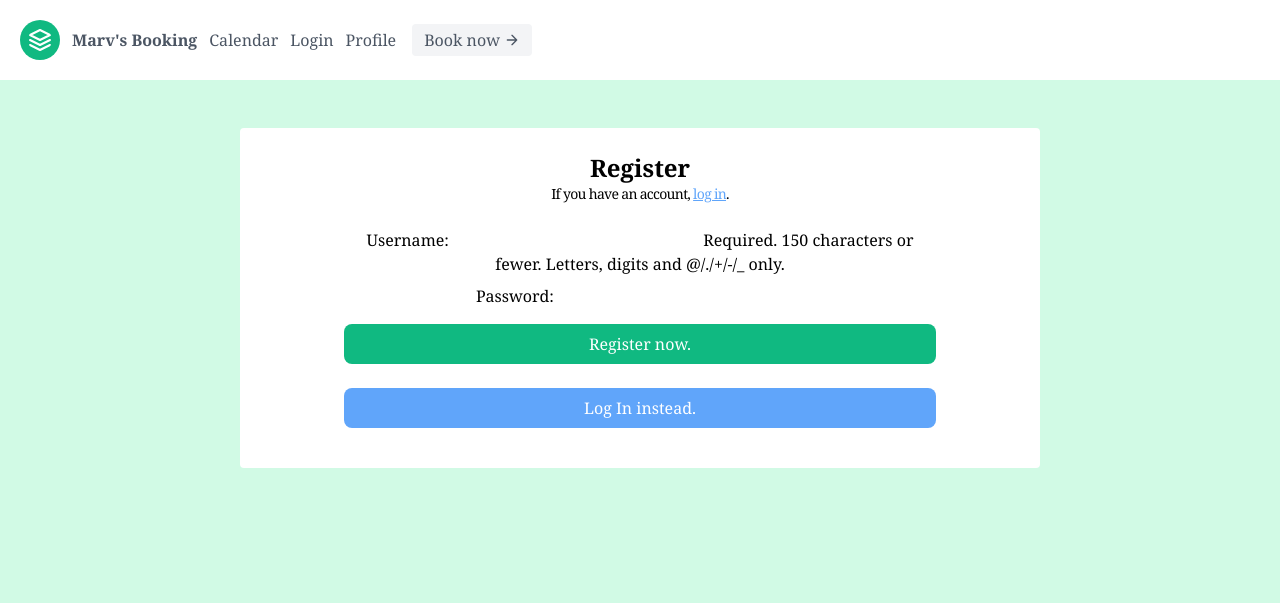
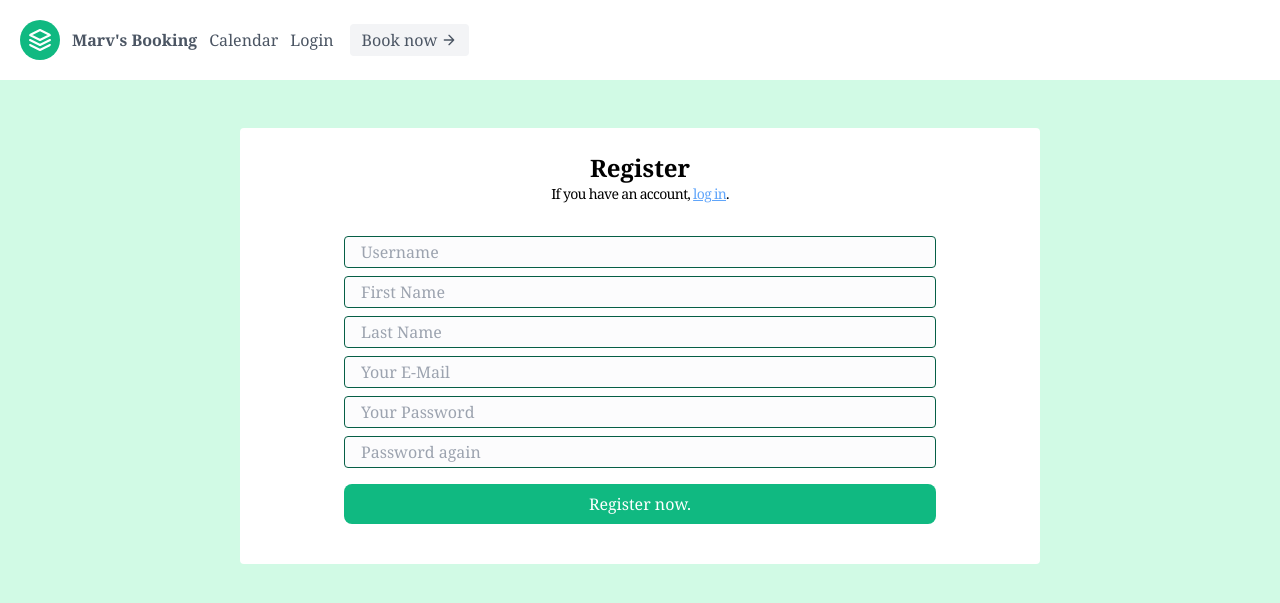
Before and after one commit to marvinschulze/try_this, a Django app: page /register/ in a window 1280 px wide. Shown: the top 603 px of the page. Run offline with Django 3.2, Linux system fonts and the light colour scheme; data comes from the database, SQL or seed files in the repository; some libraries are stand-ins or nearby versions.

Commit message:
completed user login & registration

```diff
--- a/booking/forms.py
+++ b/booking/forms.py
@@ -1,7 +1,12 @@
 from django import forms
 
 from .models import Booking
+
+# Built in Django Authentication
 from django.contrib.auth.models import User
+# from django.contrib.auth.forms import UserCreationForm
+from django.core.exceptions import ValidationError
+
 
 
 class BookingForm(forms.ModelForm):
@@ -11,8 +16,43 @@ class BookingForm(forms.ModelForm):
 
         fields = "__all__"
 
-class RegisterForm(forms.ModelForm):
 
-    class Meta:
-        model = User
-        fields = "username", "password"
+class CustomUserCreationForm(forms.Form):
+    username = forms.CharField()
+    first_name = forms.CharField()
+    last_name = forms.CharField()
+    email = forms.EmailField()
+    password1 = forms.CharField()
+    password2 = forms.CharField()
+
+    def clean_username(self):
+        username = self.cleaned_data['username'].lower()
+        r = User.objects.filter(username=username)
+        if r.count():
+            raise ValidationError("Username already exists.")
+        return username
+
+    def clean_email(self):
+        email = self.cleaned_data['email'].lower()
+        r = User.objects.filter(email=email)
+        if r.count():
+            raise ValidationError("There is an account registered with this E-Mail.")
+        return email
+
+    def clean_password2(self):
+        p1 = self.cleaned_data['password1'].lower()
+        p2 = self.cleaned_data['password2'].lower()
+        if p1 and p2 and p1 != p2:
+            raise ValidationError("Passwords don't match.")
+        return p2
+
+    def save(self, commit=True):
+        user = User.objects.create_user(
+            self.cleaned_data['username'],
+            self.cleaned_data['email'],
+            self.cleaned_data['password1']
+        )
+        user.first_name = self.cleaned_data['first_name']
+        user.last_name = self.cleaned_data['last_name']
+        user.save()
+        return user
--- a/booking/templates/booking/base.html
+++ b/booking/templates/booking/base.html
@@ -20,11 +20,14 @@
                 <span class="ml-3 text-xl "><a href="{% url 'booking:home' %}" class="font-bold">Marv's Booking</a></span>
               </a>
               <span class="md:ml-3 text-md"><a href="{% url 'booking:calendar' %}">Calendar</a></span>
-              <span class="md:ml-3 text-md"><a href="{% url 'booking:login' %}">Login</a></span>
-              <span class="md:ml-3 text-md"><a href="{% url 'booking:profile' %}">Profile</a></span>
+              {% if user.is_authenticated %}
+			  	<span class="md:ml-3 text-md"><a href="{% url 'booking:profile' %}">Profile</a></span>
+              {% else %}
+              	<span class="md:ml-3 text-md"><a href="{% url 'booking:login' %}">Login</a></span>
+              {% endif %}
               <a href="{% url 'booking:booking-index' %}"></a><button class="inline-flex items-center bg-gray-100 border-0 py-1 px-3 focus:outline-none hover:bg-gray-200 rounded text-base mt-4 md:mt-0 md:ml-4">Book now
                 <svg fill="none" stroke="currentColor" stroke-linecap="round" stroke-linejoin="round" stroke-width="2" class="w-4 h-4 ml-1" viewBox="0 0 24 24">
-                  <path d="M5 12h14M12 5l7 7-7 7"></path>
+            		<path d="M5 12h14M12 5l7 7-7 7"></path>
                 </svg>
               </button>
             </div>
--- a/booking/templates/booking/register.html
+++ b/booking/templates/booking/register.html
@@ -4,21 +4,23 @@
 <div class="py-4 sm:py-6 sm:px-10 md:px-16 sm:mx-12 md:mx-20 lg:mx-32 xl:mx-52 mt-4 sm:mt-8 md:mt-12 text-center bg-white mt-2 rounded">
     <h1 class="text-lg md:text-2xl font-semibold">Register</h1>
     <p class="text-sm tracking-tighter text-center">If you have an account, <a href="{% url 'booking:login'  %}" class="text-blue-400 underline">log in</a>.</p>
-    <form method="post" action="{% url 'booking:profile' %}" class="mx-3 md:mx-6 mt-2 md:p-4 grid grid-cols-1 gap-y-2 ">
+    <form method="post"  class="mx-3 md:mx-6 mt-2 md:p-4 grid grid-cols-1 gap-y-2 ">
         {% csrf_token %}
         {% load widget_tweaks %}
-        {{form.as_p}}
-        <!-- {% render_field form.username  placeholder="Username" class="w-full px-4 h-8 bg-gray-50 bg-opacity-50 rounded border border-green-800 border-2 focus:ring-2 focus:bg-transparent focus:ring-green-200 focus:green-500 text-base outline-none"  %} -->
-        <!-- {% render_field form.password  placeholder="a strong password" class="w-full px-4 h-8 bg-gray-50 bg-opacity-50 rounded border border-green-800 border-2 focus:ring-2 focus:bg-transparent focus:ring-green-200 focus:green-500 text-base outline-none"  %} -->
-        <!-- <input type="text" placeholder="First Name" class="w-full px-4 h-8 bg-gray-50 bg-opacity-50 rounded border border-green-800 border-2 focus:ring-2 focus:bg-transparent focus:ring-green-200 focus:green-500 text-base outline-none"> -->
-        <!-- <input type="text" placeholder="Last Name" class="w-full px-4 h-8 bg-gray-50 bg-opacity-50 rounded border border-green-800 border-2 focus:ring-2 focus:bg-transparent focus:ring-green-200 focus:green-500 text-base outline-none"> -->
-        <!-- <input type="text" placeholder="Password" class="w-full px-4 h-8 bg-gray-50 bg-opacity-50 rounded border border-green-800 border-2 focus:ring-2 focus:bg-transparent focus:ring-green-200 focus:green-500 text-base outline-none"> -->
-        <!-- <input type="text" placeholder="Nick Name" class="w-full px-4 h-8 bg-gray-50 bg-opacity-50 rounded border border-green-800 border-2 focus:ring-2 focus:bg-transparent focus:ring-green-200 focus:green-500 text-base outline-none"> -->
-        <!-- <input type="text" placeholder="E-Mail" class="w-full px-4 h-8 bg-gray-50 bg-opacity-50 rounded border border-green-800 border-2 focus:ring-2 focus:bg-transparent focus:ring-green-200 focus:green-500 text-base outline-none"> -->
+        <div class="flex w-full justify-center space-x-4">
+            {% for field in form %}
+                {% for error in field.errors %}
+                 <span class="text-red-900">{{error}}</span>
+                {% endfor %}
+            {% endfor %}
+        </div>
+        {% render_field form.username placeholder="Username" class="w-full px-4 h-8 bg-gray-50 bg-opacity-50 rounded border border-green-800 border-2 focus:ring-2 focus:bg-transparent focus:ring-green-200 focus:green-500 text-base outline-none"  %}
+        {% render_field form.first_name placeholder="First Name" class="w-full px-4 h-8 bg-gray-50 bg-opacity-50 rounded border border-green-800 border-2 focus:ring-2 focus:bg-transparent focus:ring-green-200 focus:green-500 text-base outline-none" %}
+        {% render_field form.last_name placeholder="Last Name" class="w-full px-4 h-8 bg-gray-50 bg-opacity-50 rounded border border-green-800 border-2 focus:ring-2 focus:bg-transparent focus:ring-green-200 focus:green-500 text-base outline-none" %}
+        {% render_field form.email placeholder="Your E-Mail" class="w-full px-4 h-8 bg-gray-50 bg-opacity-50 rounded border border-green-800 border-2 focus:ring-2 focus:bg-transparent focus:ring-green-200 focus:green-500 text-base outline-none" %}
+        {% render_field form.password1 type="password" placeholder="Your Password" class="w-full px-4 h-8 bg-gray-50 bg-opacity-50 rounded border border-green-800 border-2 focus:ring-2 focus:bg-transparent focus:ring-green-200 focus:green-500 text-base outline-none" %}
+        {% render_field form.password2 type="password" placeholder="Password again" class="w-full px-4 h-8 bg-gray-50 bg-opacity-50 rounded border border-green-800 border-2 focus:ring-2 focus:bg-transparent focus:ring-green-200 focus:green-500 text-base outline-none" %}
         <input type="submit" value="Register now." class=" text-white mt-2 bg-green-500 border-0 py-1 sm:py-2 px-4 sm:px-6 focus:outline-none hover:bg-green-600 rounded-lg text-md">
-        <input type="hidden" name="next" value="{% url 'booking:profile' %}">
-        <!-- <button class=" text-white mt-2 bg-green-500 border-0 py-1 sm:py-2 px-4 sm:px-6 focus:outline-none hover:bg-green-600 rounded-lg text-md"><a href="{% url 'booking:booking-index' %}">Register now.</a> </button> -->
-        <button class=" w-full mx-auto mt-4 text-white bg-blue-400 border-0 py-1 sm:py-2 px-4 sm:px-6 focus:outline-none hover:bg-red-400 rounded-lg text-md"><a href="{% url 'booking:login' %}">Log In instead.</a> </button>
     </form>
 </div>
 
--- a/booking/views.py
+++ b/booking/views.py
@@ -4,11 +4,12 @@ from django.shortcuts import get_object_or_404, render, redirect
 from django.contrib.auth import views as auth_views
 # from django.contrib.auth.decorators import login_required
 from django.contrib.auth.models import User
+from django.contrib.auth.forms import UserCreationForm
 
 from django.views.generic.edit import CreateView
 
 from .models import Booking, Timeslot
-from .forms import BookingForm, RegisterForm
+from .forms import BookingForm, CustomUserCreationForm
 
 
 
@@ -97,20 +98,33 @@ def register(request):
     if request.user.is_authenticated:
         return redirect('booking:profile')
     else:
-        user = User.objects.create_user('test', 'lkjdlska@lkasd.de', 'password')
-        # user is not logged in
         template_name = 'booking/register.html'
         if request.method == 'POST':
-            form = RegisterForm(request.POST)
+            form = CustomUserCreationForm(request.POST)
             if form.is_valid():
-                # user.save()
-                pass
-            else:
-                form = RegisterForm()
+                form.save()
+                return redirect('booking:home')
         else:
-            form = RegisterForm()
+            form = CustomUserCreationForm()
 
         return render(request, template_name, {'form':form})
+
+# Registration using the built in django UserCreationForm | available fields limited
+# def register(request):
+#     # check if user is already logged in, if so: redirect
+#     if request.user.is_authenticated:
+#         return redirect('booking:profile')
+#     else:
+#         template_name = 'booking/register.html'
+#         if request.method == 'POST':
+#             form = UserCreationForm(request.POST)
+#             if form.is_valid():
+#                 form.save()
+#                 return redirect('booking:login')
+#         else:
+#             form = UserCreationForm()
+
+#         return render(request, template_name, {'form':form})
 
 
 def users_profile(request):
```
